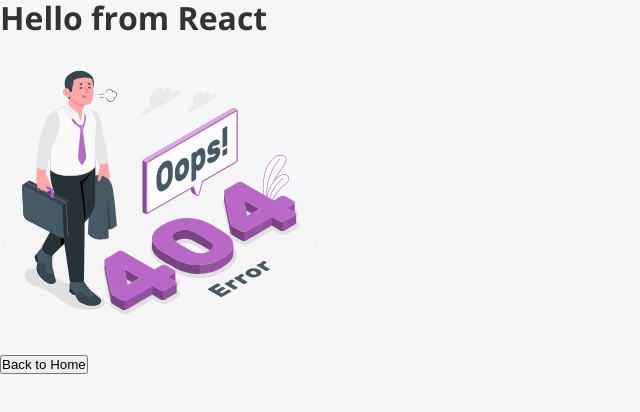
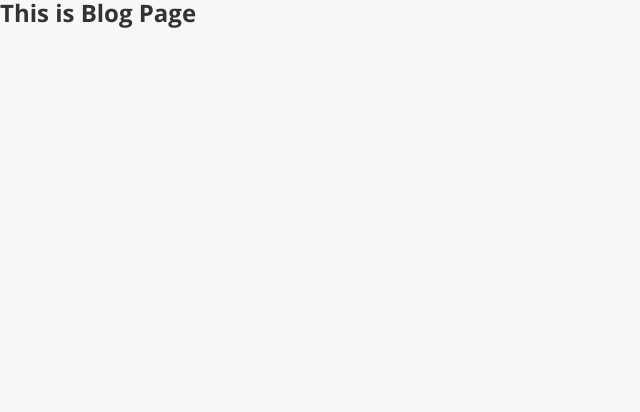
Before and after one commit to it27427/dokanbondhu-ecommerce, a React (Vite) app: page /blog in a window 1280 px wide. Shown: the top 412 px of the page, without its empty margins (0-640 px from the left). Built offline with nearby package versions, Linux system fonts and the light colour scheme.

Commit message:
Pages added

```diff
--- a/src/App.jsx
+++ b/src/App.jsx
@@ -1,11 +1,18 @@
-import React from 'react';
-import NotFound from '@/components/NotFound';
+import { Routes, Route } from 'react-router-dom';
+
+/* IMPORT-PAGES */
+import HomePage from '@/pages/Home';
+import AboutPage from '@/pages/About';
+import BlogPage from '@/pages/Blog';
 
 const App = () => {
   return (
     <>
-      <h1>Hello from React</h1>
-      <NotFound />
+      <Routes>
+        <Route path='/' element={<HomePage />} />
+        <Route path='/about' element={<AboutPage />} />
+        <Route path='/blog' element={<BlogPage />} />
+      </Routes>
     </>
   );
 };
--- a/src/main.jsx
+++ b/src/main.jsx
@@ -3,8 +3,12 @@ import { createRoot } from 'react-dom/client';
 import App from './App.jsx';
 import '@/assets/scss/main.scss';
 
+import { BrowserRouter } from 'react-router-dom';
+
 createRoot(document.getElementById('root')).render(
-  <StrictMode>
-    <App />
-  </StrictMode>
+  <BrowserRouter>
+    <StrictMode>
+      <App />
+    </StrictMode>
+  </BrowserRouter>
 );
--- /dev/null
+++ b/src/pages/About.jsx
@@ -0,0 +1,9 @@
+const AboutPage = () => {
+  return (
+    <>
+      <h2>This is About Page</h2>
+    </>
+  );
+};
+
+export default AboutPage;
--- /dev/null
+++ b/src/pages/Blog.jsx
@@ -0,0 +1,9 @@
+const BlogPage = () => {
+  return (
+    <>
+      <h2>This is Blog Page</h2>
+    </>
+  );
+};
+
+export default BlogPage;
--- a/src/pages/Home.jsx
+++ b/src/pages/Home.jsx
@@ -1,4 +1,4 @@
-const Home = () => {
+const HomePage = () => {
   return (
     <>
       <h2>This is Home Page</h2>
@@ -6,4 +6,4 @@ const Home = () => {
   );
 };
 
-export default Home;
+export default HomePage;
```
Also changed, not shown: src/pages/BlogDetails.jsx (added, +9 -0 lines).
